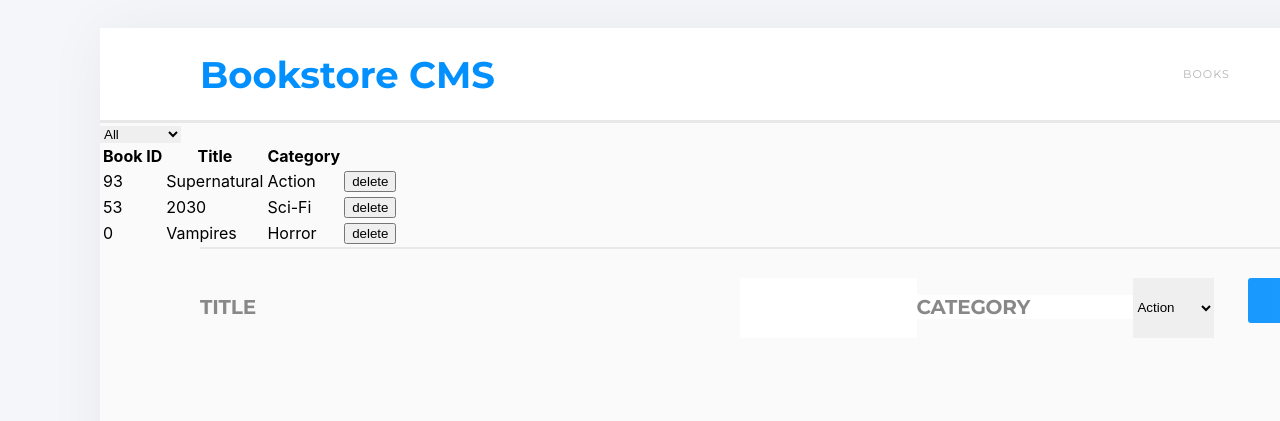
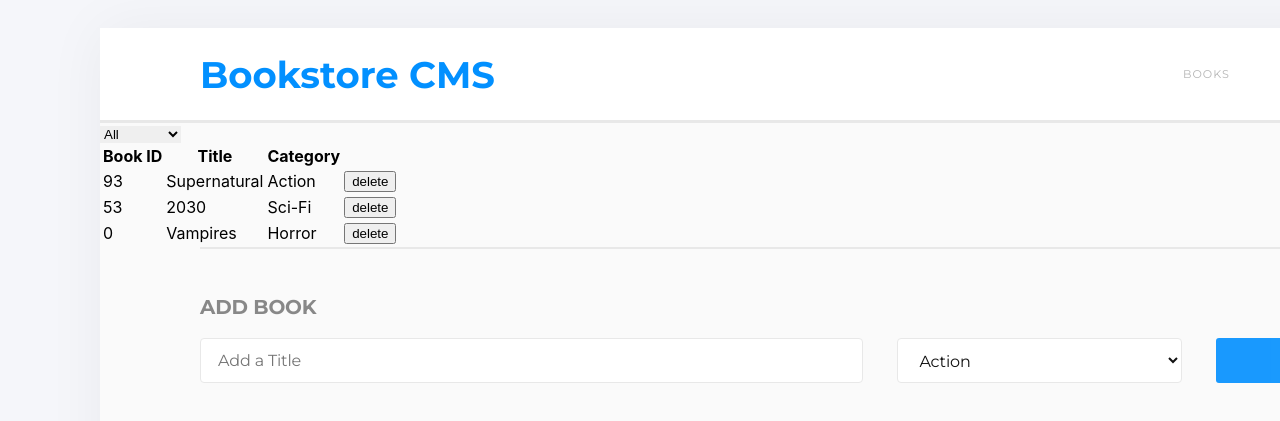
Before and after one commit to raheebwa/mv-react-bookstore, a React (Create React App) app: page / in a window 1280 px wide. Shown: the part 121-542 px from the top of the page. Built offline with nearby package versions, Linux system fonts and the light colour scheme.

Commit message:
feat: add input form

```diff
--- a/src/containers/BooksForm.jsx
+++ b/src/containers/BooksForm.jsx
@@ -60,16 +60,24 @@ class BooksForm extends React.Component {
     const { title, category } = this.state;
     return (
       <div className="form-container">
+        <h2>Add Book</h2>
         <form onSubmit={this.handleSubmit}>
-          <h2 className="title">Title</h2>
           <input
             name="title"
+            placeholder="Add a Title"
+            className="form-input"
+            id="title"
             type="text"
             value={title}
             onChange={this.handleChange}
           />
-          <h2 className="category">Category</h2>
-          <select name="category" value={category} onChange={this.handleChange}>
+          <select
+            name="category"
+            id="category"
+            className="form-input"
+            value={category}
+            onChange={this.handleChange}
+          >
             {categories.map(category => (
               <option key={category}>{category}</option>
             ))}
--- a/src/containers/books.scss
+++ b/src/containers/books.scss
@@ -3,9 +3,6 @@
   width: 1200px;
   margin: 0 auto;
   padding-top: 29px;
-
-  form {
-    display: flex;
 
   h2 {
     font-size: 20px;
@@ -17,6 +14,9 @@
     font-weight: 700;
   }
 
+  form {
+    display: flex;
+
     .title {
       width: 664px;
       margin-right: 34px;
@@ -25,6 +25,27 @@
     .category {
       width: 285px;
       background-color: #fff !important;
+    }
+
+    #title {
+      width: 664px;
+      margin-right: 34px;
+    }
+
+    #category {
+      width: 285px;
+      background-color: #fff !important;
+    }
+
+    .form-input {
+      padding: 13px 17px;
+      border-radius: 4px;
+      height: 45px;
+      font-size: 16px;
+      letter-spacing: -0.15px;
+      color: #121212;
+      font-family: Montserrat, sans-serif;
+      border: 1px solid #e8e8e8;
     }
 
     button {
```
Also changed, not shown: src/wrapper.scss (line endings or trailing spaces). Lines whose indentation alone changed are shown as unchanged.
